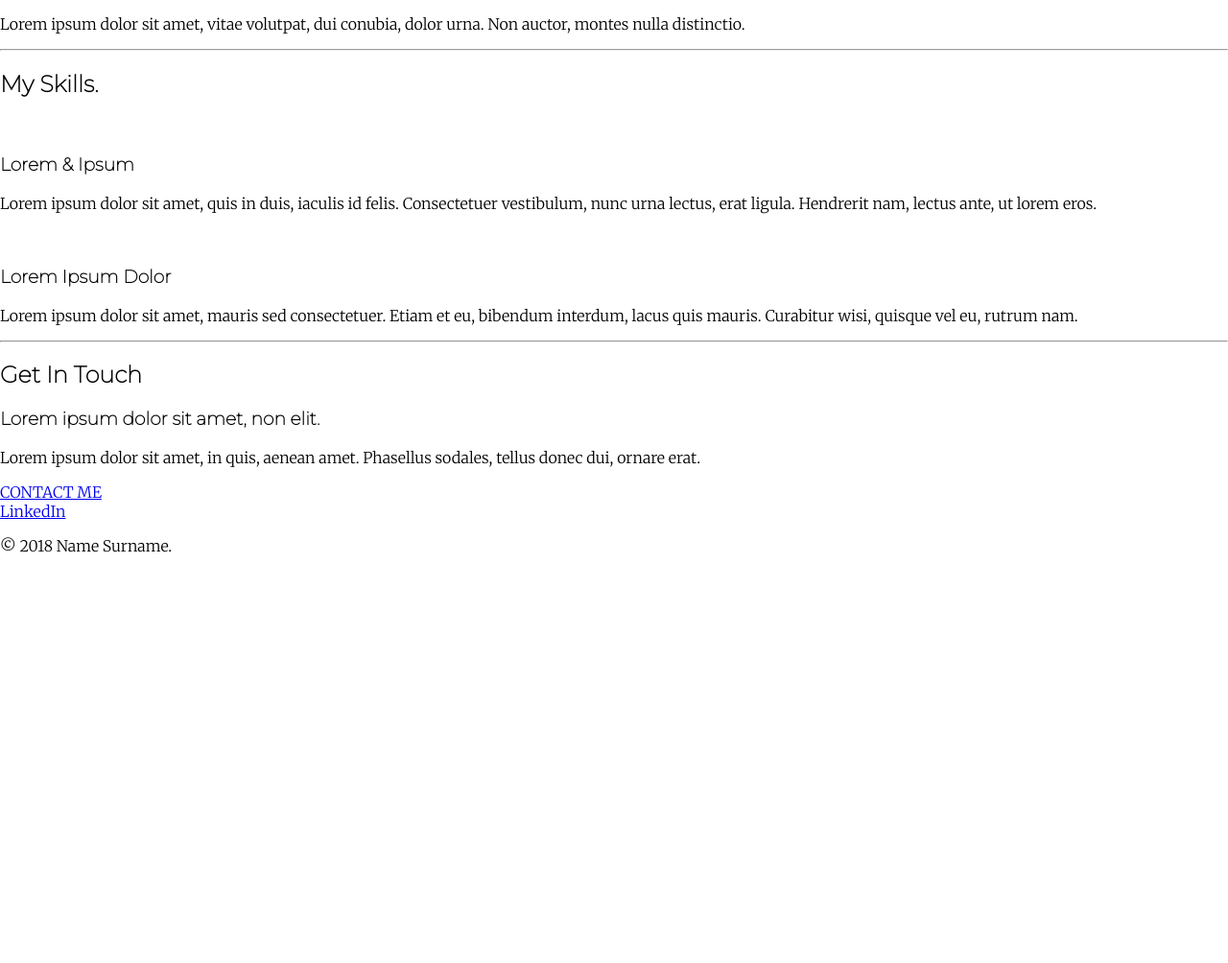
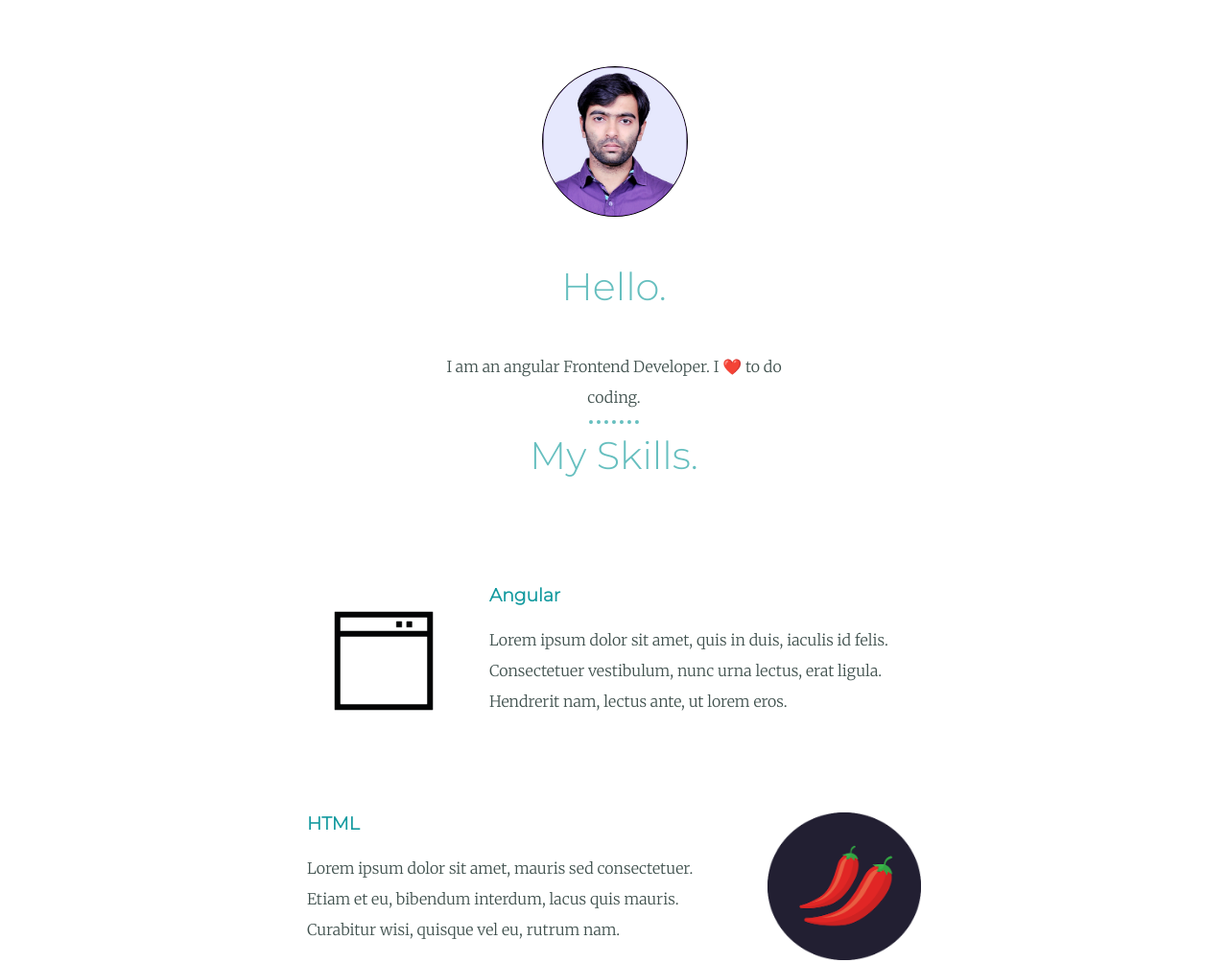
Before and after one commit to RaviAkhouri30/my-resume, a plain HTML site: page index.html in a window 1280 px wide. Shown: the part 800-1804 px from the top of the page at 96% size. Before the commit the page ends 1395 px from the top, so only its background shows below. Drawn offline with Linux system fonts and the light colour scheme.

Commit message:
layout completed

```diff
--- a/css/styles.css
+++ b/css/styles.css
@@ -1,19 +1,53 @@
 body {
     margin: 0;
     font-family: 'Merriweather', sans-serif;
+    color: #40514e;
 }
 
 h1 {
-    margin-top: 0;
+    font-size: 5.625rem;
+    /* equivalent to 90px     100% == 16px em can be used to dynamic font size , 1em == 16px*/
+    color: #66BFBF;
+    margin: 50px auto 0 auto;
+    line-height: 1;
     font-family: 'Sacramento', cursive;
 }
 
 h2 {
+    font-size: 2.5rem;
+    font-weight: normal;
+    color: #66BFBF;
+    margin-top: 0;
+    font-family: 'Montserrat', sans-serif;
+    padding-bottom: 10px;
+}
+
+h3 {
+    color: #11999E;
     font-family: 'Montserrat', sans-serif;
 }
 
-h3 {
-    font-family: 'Montserrat', sans-serif;
+footer {
+    text-align: center;
+    padding: 40px;
+    background-color: #66BFBF;
+}
+
+footer p {
+    color: #EAF6F6;
+}
+
+hr {
+    border-style: dotted none none;
+    /* border-style: none;
+    border-top-style: dotted; */
+    width: 4%;
+    border-width: 4px;
+    border-color: #66BFBF;
+}
+
+p {
+    line-height: 2;
 }
 
 .top-conatiner {
@@ -23,17 +57,11 @@ h3 {
     position: relative;
 }
 
-.middle-conatiner {
-    background-color: red;
-    height: 200px;
-    width: 200px;
+.middle-container {
+    margin: 100px auto;
 }
 
-.bottom-conatiner {
-    background-color: blue;
-    height: 200px;
-    width: 200px;
-}
+.bottom-conatiner {}
 
 .angular {
     text-decoration: underline;
@@ -42,23 +70,22 @@ h3 {
 .top-cloud {
     position: absolute;
     right: 300px;
-    top: 50px;
+    top: 40px;
 }
 
 .bottom-cloud {
     position: absolute;
-    left: 300px;
+    left: 250px;
     bottom: 300px;
 }
 
 .my-profile-pic {
-    display: inline-block;
+    display: block;
     position: relative;
     width: 150px;
     height: 155px;
     object-fit: cover;
-    margin-left: 10px;
-    object-position: 0px -2px;
+    object-position: 0px 0px;
     border-radius: 50%;
     background-color: blueviolet;
     border: solid 1px black;
@@ -66,7 +93,89 @@ h3 {
 
 .crop-img {
     position: relative;
+    display: block;
+    width: 150px;
+    height: 155px;
+    margin: 50px auto;
+}
+
+.profile {
+    display: block;
+    text-align: center;
+}
+
+.skills {
+    text-align: center;
+}
+
+.contact-me {
+    text-align: center;
+}
+
+.short-description {
+    margin-top: 5px;
+}
+
+.skill-row {
+    width: 50%;
+    margin: 100px auto;
+    text-align: left;
+}
+
+.skill-row-img-code {
+    width: 25%;
+    float: left;
+    margin-right: 30px;
+}
+
+.skill-row-img-chilli {
+    width: 25%;
+    float: right;
+    /* clear is anti float */
+    margin-left: 30px;
+}
+
+.skill-row-chilli-desc {
+    /* clear: right; */
+}
+
+.btn {
+    background: #11999E;
+    background-image: -webkit-linear-gradient(top, #66BFBF, #11999E);
+    background-image: -moz-linear-gradient(top, #66BFBF, #11999E);
+    background-image: -ms-linear-gradient(top, #66BFBF, #11999E);
+    background-image: -o-linear-gradient(top, #66BFBF, #11999E);
+    background-image: -webkit-gradient(top bottom, #66BFBF, #11999E);
+    -webkit-border-radius: 0.5rem;
+    -moz-border-radius: 0.5rem;
+    border-radius: 0.5rem;
+    color: #ffffff;
+    font-size: 1rem;
+    font-weight: 100;
+    padding: 10px;
+    border: none;
+    text-decoration: none;
     display: inline-block;
-    max-width: 100px;
-    max-height: 100px;
+    cursor: pointer;
+    text-align: center;
+    margin: 10px auto;
+    outline: none;
 }
+
+.btn:hover {
+    border: none;
+    background: #66BFBF;
+    text-decoration: none;
+    margin: 10px auto;
+    outline: none;
+}
+
+.footer-link {
+    text-decoration: none;
+    color: #11999E;
+}
+
+.intro {
+    width: 30%;
+    margin: auto;
+}
--- a/index.html
+++ b/index.html
@@ -9,7 +9,7 @@
     <link rel="icon" href="favicon.ico" type="image/x-icon">
     <link rel="preconnect" href="https://fonts.gstatic.com">
     <link
-        href="https://fonts.googleapis.com/css2?family=Merriweather:wght@300&family=Montserrat:wght@100&family=Sacramento&display=swap"
+        href="https://fonts.googleapis.com/css2?family=Merriweather:wght@300&family=Montserrat:wght@300&family=Sacramento&display=swap"
         rel="stylesheet">
     <title>Ravi Akhouri</title>
 </head>
@@ -21,9 +21,9 @@
         <div class="title-test">
             <h1>I'm Ravi</h1>
             <h2>
-                <p>I am an
-                    <span class="angular">Angular</span>
-                    Developer
+                <p class="short-description">i am an
+                    <span class="angular">angular</span>
+                    developer
                 </p>
             </h2>
         </div>
@@ -37,22 +37,22 @@
                 <img class="my-profile-pic" src="images/Ravi_Passport.jpg" alt="my-profile-picture">
             </div>
             <h2>Hello.</h2>
-            <p>Lorem ipsum dolor sit amet, vitae volutpat, dui conubia, dolor urna. Non auctor, montes nulla distinctio.
+            <p class="intro">I am an angular Frontend Developer. I ❤️ to do coding.
             </p>
         </div>
         <hr>
         <div class="skills">
             <h2>My Skills.</h2>
             <div class="skill-row">
-                <img class="" src="" alt="">
-                <h3>Lorem & Ipsum</h3>
+                <img class="skill-row-img-code" src="images/code.gif" alt="img-code">
+                <h3>Angular</h3>
                 <p>Lorem ipsum dolor sit amet, quis in duis, iaculis id felis. Consectetuer vestibulum, nunc urna
                     lectus, erat ligula. Hendrerit nam, lectus ante, ut lorem eros.</p>
             </div>
             <div class="skill-row">
-                <img class="" src="" alt="">
-                <h3>Lorem Ipsum Dolor</h3>
-                <p>Lorem ipsum dolor sit amet, mauris sed consectetuer. Etiam et eu, bibendum interdum, lacus quis
+                <img class="skill-row-img-chilli" src="images/chillies.png" alt="">
+                <h3>HTML</h3>
+                <p class="skill-row-chilli-desc" >Lorem ipsum dolor sit amet, mauris sed consectetuer. Etiam et eu, bibendum interdum, lacus quis
                     mauris. Curabitur wisi, quisque vel eu, rutrum nam.</p>
             </div>
         </div>
@@ -61,14 +61,16 @@
             <h2>Get In Touch</h2>
             <h3>Lorem ipsum dolor sit amet, non elit.</h3>
             <p>Lorem ipsum dolor sit amet, in quis, aenean amet. Phasellus sodales, tellus donec dui, ornare erat.</p>
-            <a class="btn" href="mailto:name@email.com">CONTACT ME</a>
+            <a class="btn" href="mailto:ravi.akhouri@gmail.com">CONTACT ME</a>
         </div>
     </div>
 
 
     <div class="bottom-container">
-        <a class="footer-link" href="https://www.linkedin.com/in/ravi-akhouri-6696071a7/">LinkedIn</a>
-        <p>© 2018 Name Surname.</p>
+        <footer>
+            <a class="footer-link" href="https://www.linkedin.com/in/ravi-akhouri-6696071a7/">LinkedIn</a>
+            <p>© 2018 Ravi Akhouri.</p>
+        </footer>
     </div>
 
 
```
Also changed, not shown: images/chillies.png (added), images/code.gif (added).
